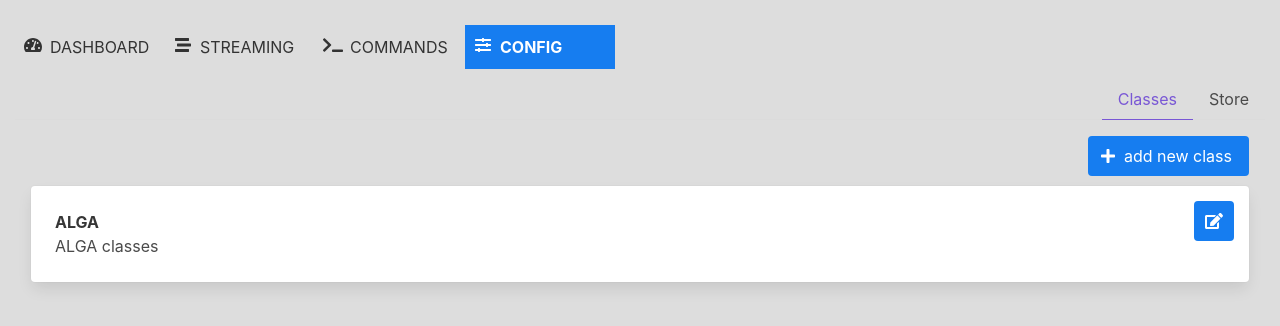
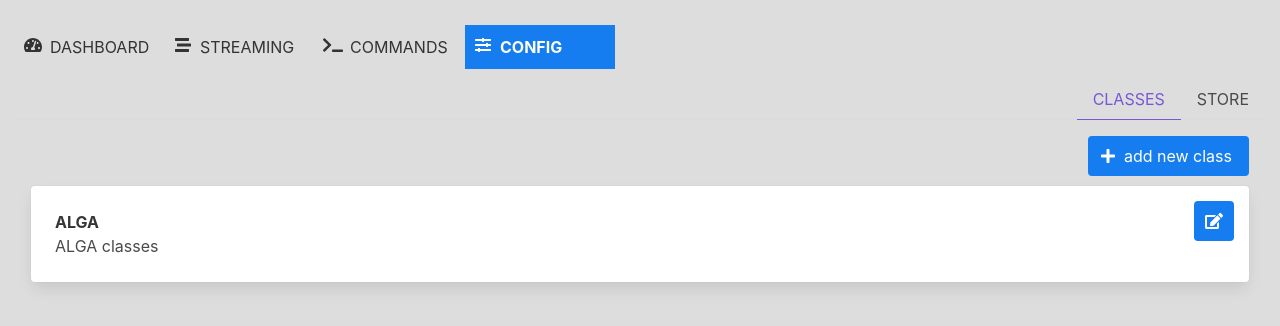
Before and after one commit to 4lg4/electron-portable-socket-server, a Vue app in the folder frontend/: page /#/config in a window 1280 px wide. Shown: the top 326 px of the page. Built offline with nearby package versions, Linux system fonts and the light colour scheme; what vue-json-edit would draw is missing.

Commit message:
classes config module

```diff
--- a/frontend/src/modules/config-module.vue
+++ b/frontend/src/modules/config-module.vue
@@ -4,7 +4,7 @@
       <!--      <b-tab-item label="General">-->
 
       <!--      </b-tab-item>-->
-      <b-tab-item label="Classes">
+      <b-tab-item label="CLASSES">
         <div class="config-classes__header">
           <b-button type="is-info" icon-left="plus" pack="fas" @click="addClass"
             >add new class</b-button
@@ -19,8 +19,7 @@
           {{ cls }}
         </config-class-card>
       </b-tab-item>
-      <b-tab-item label="Store">
-        <strong>STORE</strong>
+      <b-tab-item label="STORE">
         <p>to export the store just copy this content</p>
         <pre>{{ storeState }}</pre>
       </b-tab-item>
@@ -63,9 +62,14 @@ export default {
 </script>
 
 <style scoped>
-.config-classes__class {
-  margin: 5px 0;
+.config-module {
+  display: flex;
+  flex-direction: column;
+  overflow: auto;
+  height: 100%;
+  padding-bottom: 100px;
 }
+
 .config-classes__header {
   text-align: right;
   margin-bottom: 10px;
```
